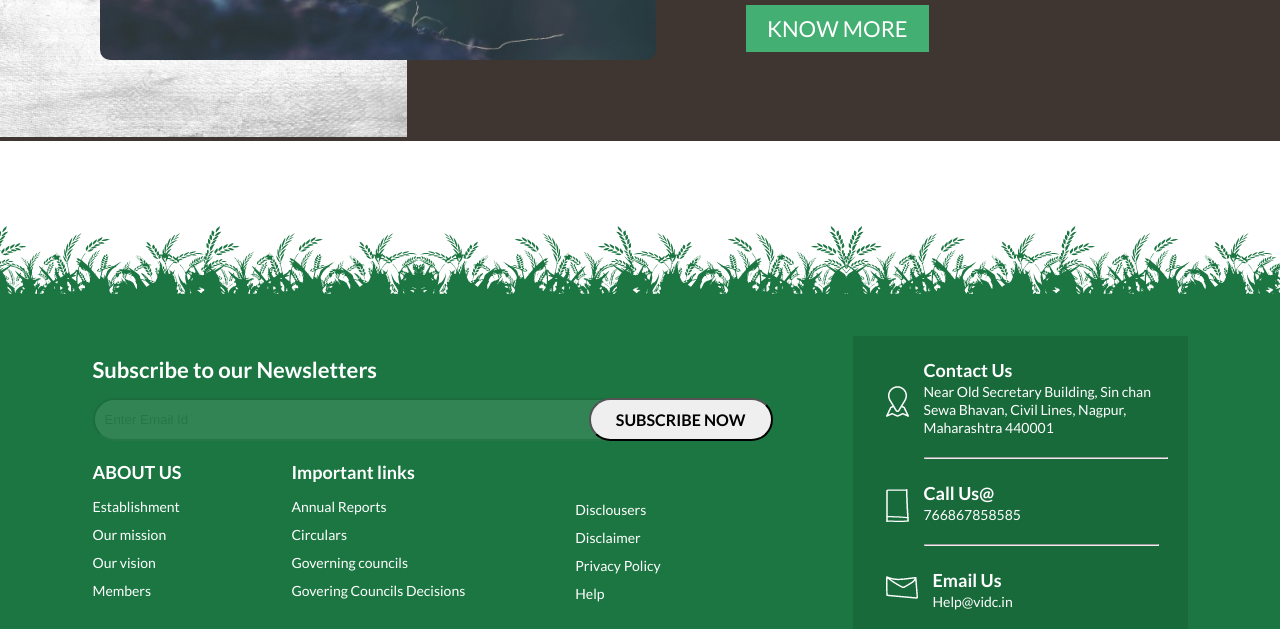
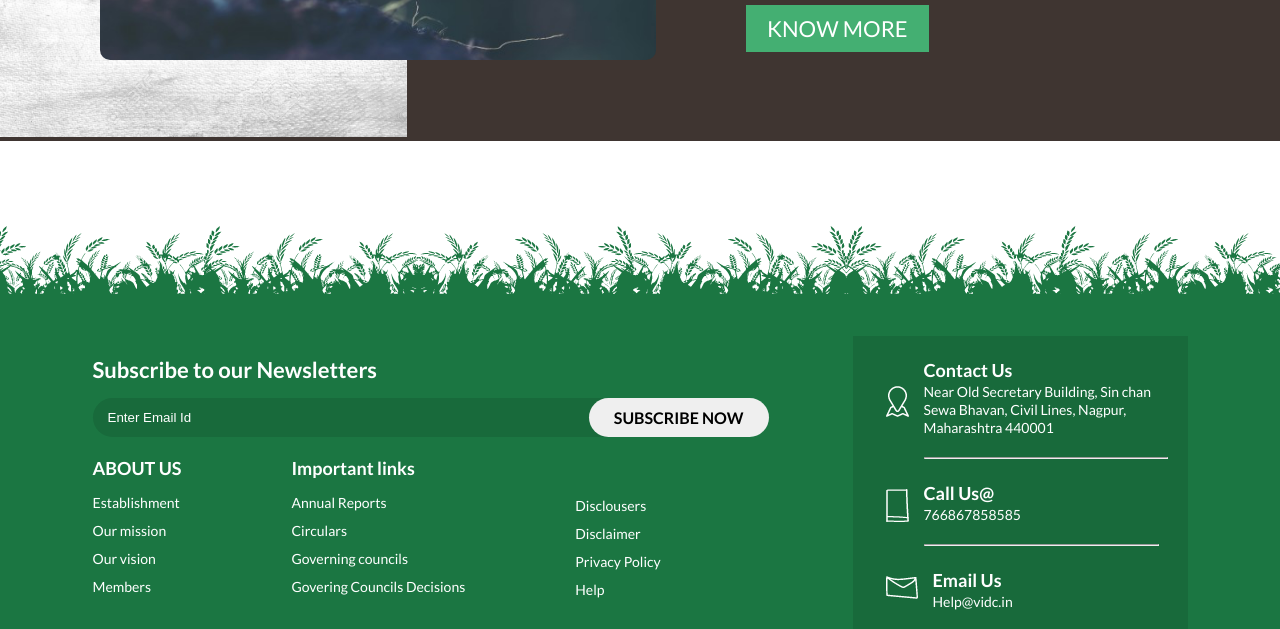
Before and after one commit to malamehta/irrigation, a plain HTML site: page app/index.html in a window 1280 px wide. Shown: the part 2155-2784 px from the top of the page. Drawn offline with Linux system fonts and the light colour scheme.

Commit message:
code updated

```diff
--- a/app/scss/layout/_footer.scss
+++ b/app/scss/layout/_footer.scss
@@ -18,12 +18,17 @@
                 }
                 &-input{
                     width: 670px;
-                    padding: 12px 0 12px 10px;
+                    padding: 12px 0 12px 15px;
                     border-radius: 50px;
-                    opacity: 0.1;
+                    background-color:#186a3b ;
+                    border: none;
+                    // opacity: 0.1;
                     margin:0 70px 20px 0;
                     position: relative;
 
+                }
+                .link-section__subscribe-input::placeholder{
+                    color: white;
                 }
 
                 &-btn{
@@ -34,6 +39,7 @@
                     border-radius: 50px;
                     position: absolute;
                     left: 46%;
+                    border: none;
 
                 }
             }
--- a/app/styles/main.css
+++ b/app/styles/main.css
@@ -135,11 +135,15 @@ header .nav-bar .navbar-menu__lower .last-border {
 }
 .footer-container .link-section__subscribe-input {
   width: 670px;
-  padding: 12px 0 12px 10px;
+  padding: 12px 0 12px 15px;
   border-radius: 50px;
-  opacity: 0.1;
+  background-color: #186a3b;
+  border: none;
   margin: 0 70px 20px 0;
   position: relative;
+}
+.footer-container .link-section__subscribe .link-section__subscribe-input::placeholder {
+  color: white;
 }
 .footer-container .link-section__subscribe-btn {
   font-size: 16px;
@@ -149,6 +153,7 @@ header .nav-bar .navbar-menu__lower .last-border {
   border-radius: 50px;
   position: absolute;
   left: 46%;
+  border: none;
 }
 .footer-container .link-section__links {
   display: flex;
```
